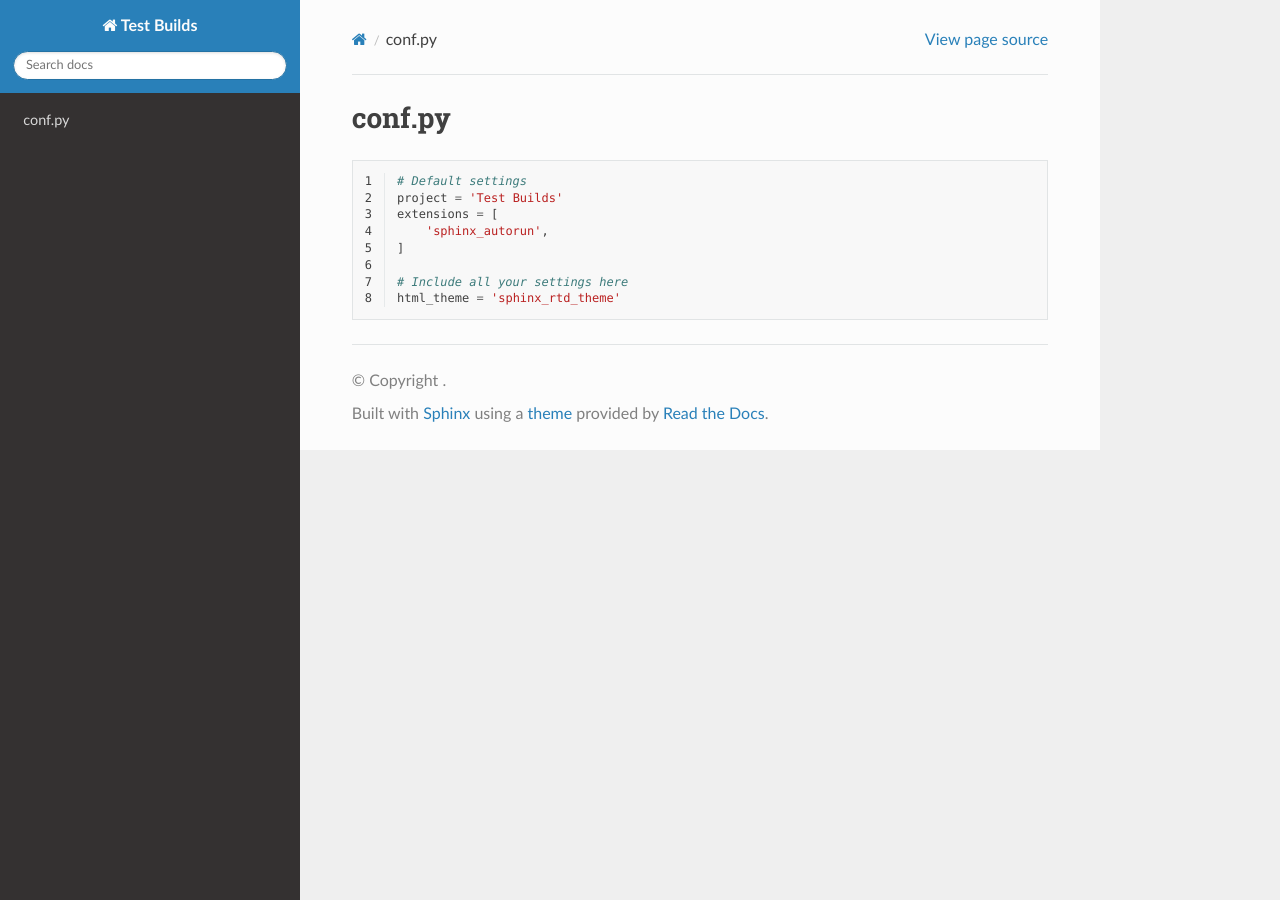
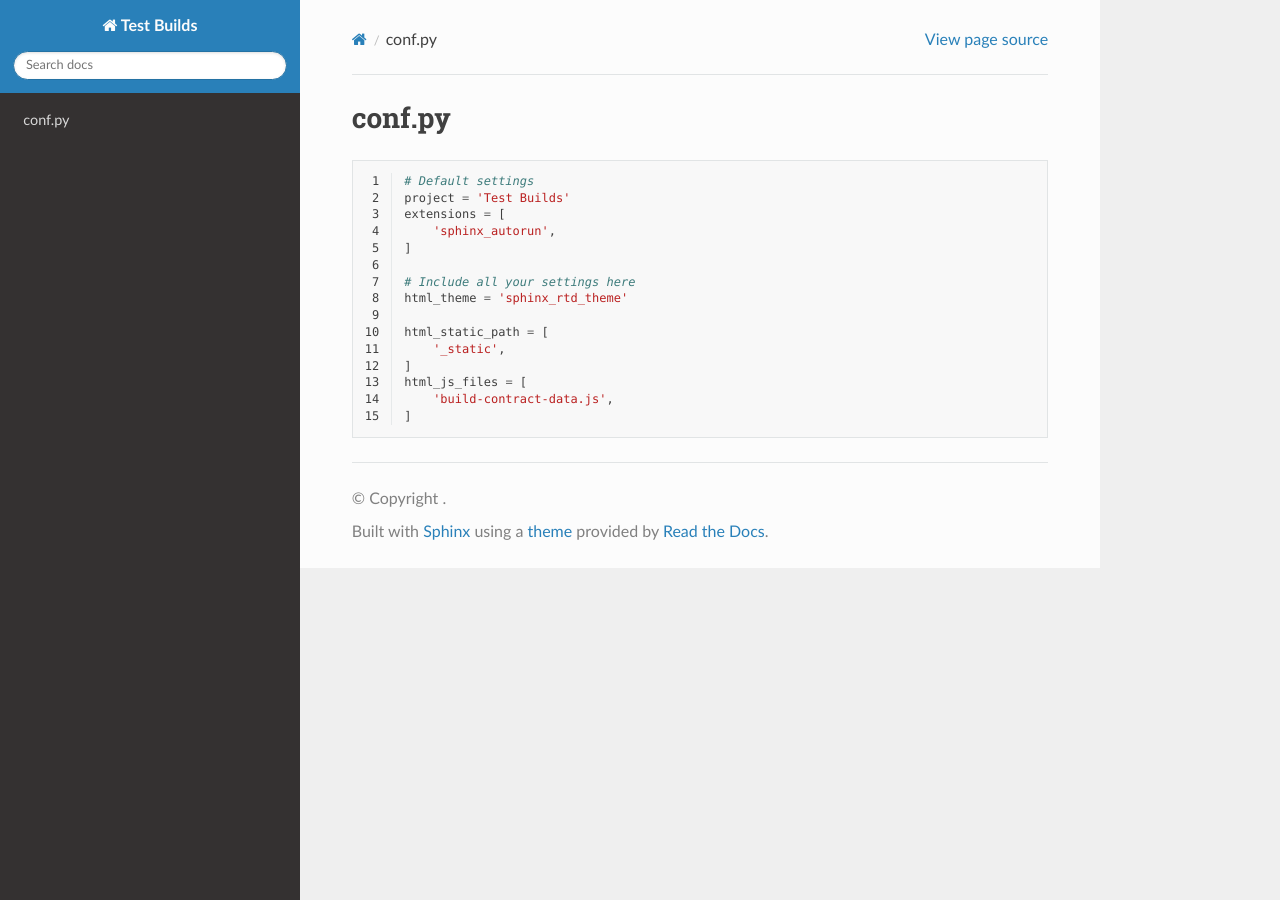
Before and after one commit to readthedocs/test-builds, a Sphinx documentation site: the page built from docs/conf.rst, in a window 1280 px wide. Built offline with Sphinx 7.4.7 and the Read the Docs theme 2.0.0, drawn with Linux system fonts in a browser that asks for light colours; some of the changed lines change nothing that is shown.

Commit message:
Include contract .js file

```diff
--- /dev/null
+++ b/docs/_static/build-contract-data.js
@@ -0,0 +1,26 @@
+// This data should be outputed by the builder at build time
+// (this is the contract builders has to follow to integrate with our features)
+// TODO: trim this data and only keep the useful one.
+let READTHEDOCS_DATA = {
+    "ad_free": false,
+    "api_host": "http://devthedocs.org",
+    "build_date": "2023-03-01T20:47:52Z",
+    "builder": "sphinx",
+    "canonical_url": null,
+    "commit": "70ff6770",
+    "docroot": "/docs/",
+    "features": {
+        "docsearch_disabled": false
+    },
+    "global_analytics_code": null,
+    "language": "en",
+    "page": "index",
+    "programming_language": "words",
+    "project": "test-builds",
+    "proxied_api_host": "/_",
+    "source_suffix": ".rst",
+    "subprojects": {},
+    "theme": "sphinx_rtd_theme",
+    "user_analytics_code": "UA-12341234-1",
+    "version": "latest",
+}
--- a/docs/conf.py
+++ b/docs/conf.py
@@ -6,3 +6,10 @@
 
 # Include all your settings here
 html_theme = 'sphinx_rtd_theme'
+
+html_static_path = [
+    '_static',
+]
+html_js_files = [
+    'build-contract-data.js',
+]
```
